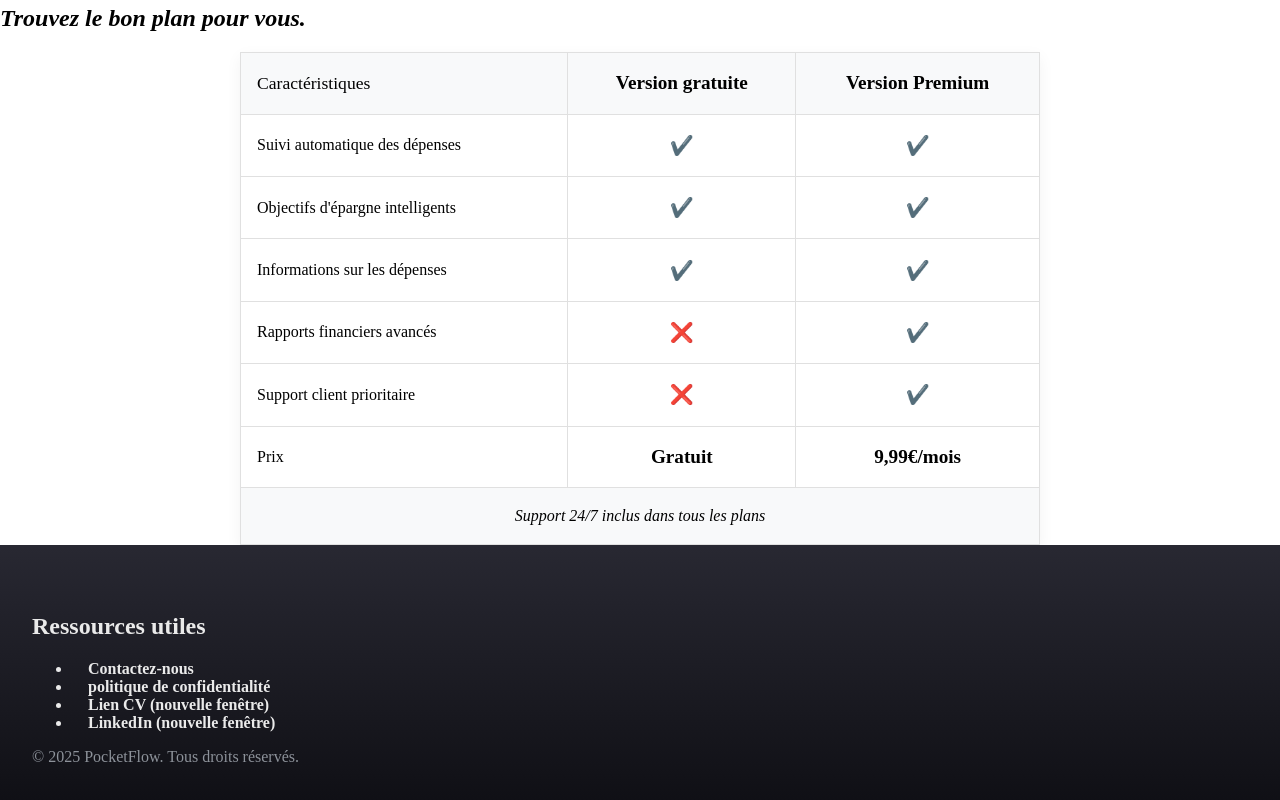
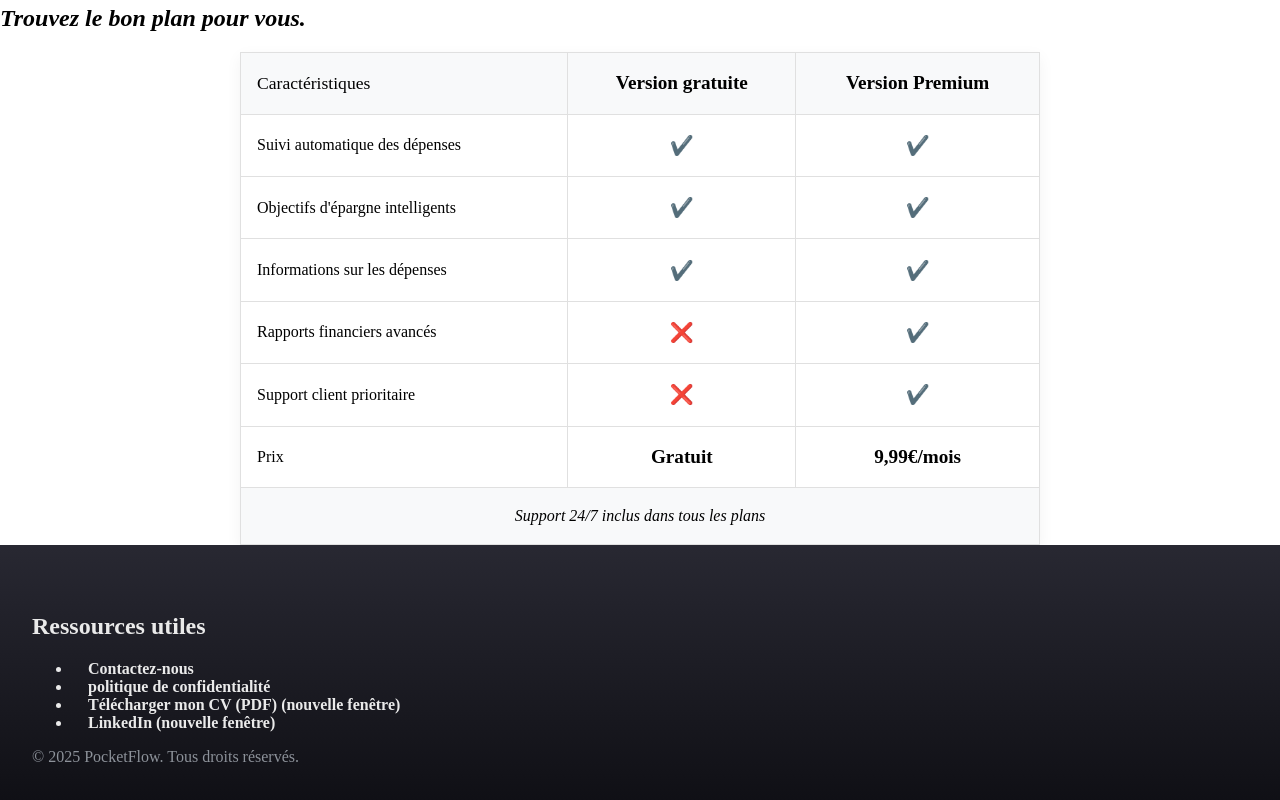
Before and after one commit to renmaxime/Website, a plain HTML site: page MonSiteWeb/projet/travail_projet.html in a window 1280 px wide. Shown: the part 1177-1977 px from the top of the page. Drawn offline with Linux system fonts and the light colour scheme.

Commit message:
fin du projet

```diff
--- a/MonSiteWeb/projet/travail_projet.html
+++ b/MonSiteWeb/projet/travail_projet.html
@@ -5,7 +5,7 @@
     <meta name="viewport" content="width=device-width, initial-scale=1.0">          <!--R-->
     <title>PocketFlow</title>      <!--A-->
     <link rel="stylesheet" href="../style/style.css">
-    <link rel="icon" href="../images/PocketFlow-favicon.png" type="image/png">  <!--S≥-->
+    <link rel="icon" href="../images/PocketFlow-favicon.png" type="image/png">  <!--S-->
 
     <style>            /* F */
 
@@ -134,7 +134,7 @@
           <ul>
             <li><a href="#">Contactez-nous</a></li>
             <li><a href="#">politique de confidentialité</a></li>
-            <li><a href="#">Lien CV (nouvelle fenêtre)</a></li>                                     <!--M-->
+            <li><a href="../files/CV.pdf" target="_blank">Télécharger mon CV (PDF) (nouvelle fenêtre)</a>                                    <!--M-->
             <li><a href="https://www.linkedin.com/in/maxime-ren-6b2582386/">LinkedIn (nouvelle fenêtre)</a></li>         <!--L-->
           </ul>
         </div>
```
Also changed, not shown: MonSiteWeb/index.html (+1 -1 lines), 4 other files.
